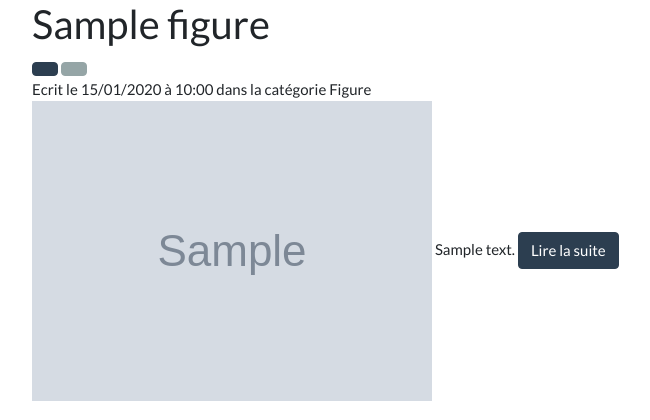
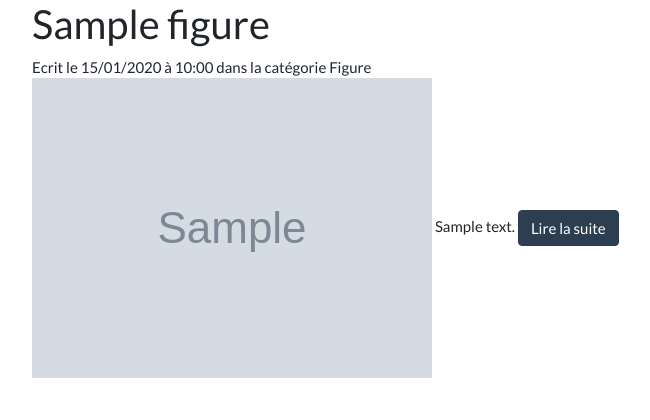
Before and after one commit to JeromeLacquemant/projet-6, a Symfony app: template templates/blog/index.html.twig in a window 1280 px wide. Shown: the part 71-491 px from the top of the page, without its empty margins (53-703 px from the left). Run offline with Twig, Linux system fonts and the light colour scheme; the template is opened without the code that fills it: most values are stand-ins (such as "Sample title", 1, 10 or a date in 2020); grey boxes marked "Sample" are stand-in pictures; some libraries are stand-ins or nearby versions.

Commit message:
Now, when we are connected, we can access the button of modification and the button of suppression. If not, they aren't displayed.

```diff
--- a/templates/blog/index.html.twig
+++ b/templates/blog/index.html.twig
@@ -8,8 +8,10 @@
     {% for figure in figures %}
         <article>
             <h2>{{ figure.name }}</h2>
-                <a href="{{ path('blog_edit', {'id': figure.id}) }}" class="btn btn-primary"></a>
-                <a href="{{ path('blog_delete', {'id': figure.id}) }}" class="btn btn-secondary"></a>
+                {% if app.user %}
+                    <a href="{{ path('blog_edit', {'id': figure.id}) }}" class="btn btn-primary"></a>
+                    <a href="{{ path('blog_delete', {'id': figure.id}) }}" class="btn btn-secondary"></a>
+                {% endif %}
             <div class="metadata">Ecrit le {{ figure.createdAt|date('d/m/Y') }} à {{ figure.createdAt|date('H:i') }} dans la catégorie Figure</div>
             <div class="content">
                 <img src="{{ figure.image }}" alt="">
```
